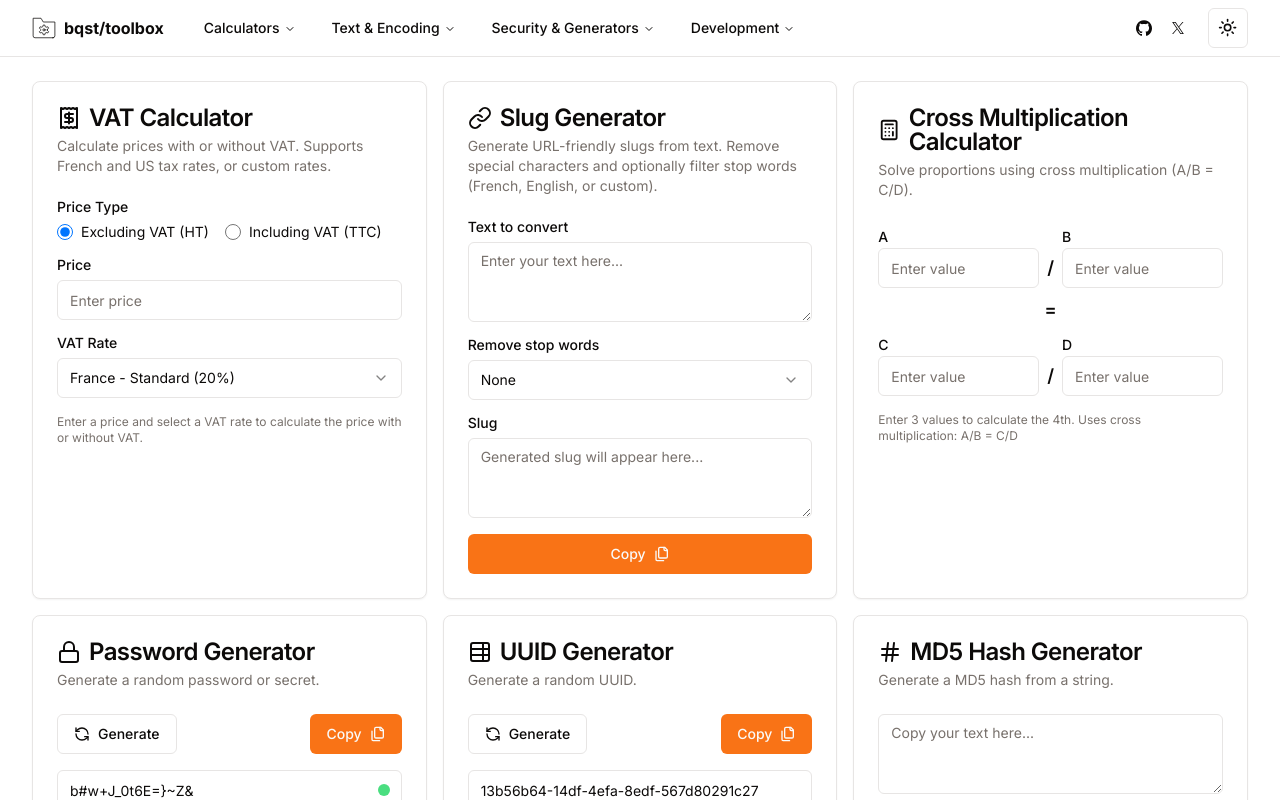
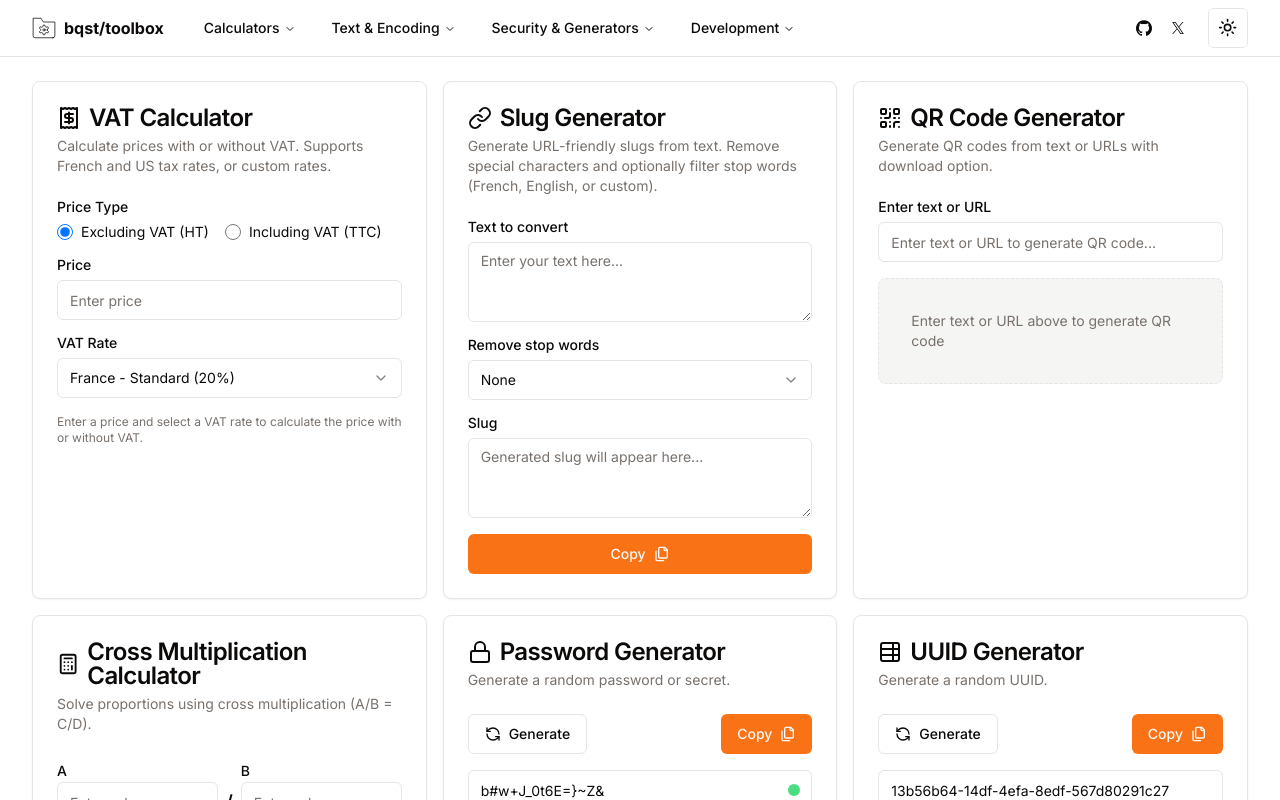
Before and after one commit to bqst/toolbox, a Next.js app: page / in a window 1280 px wide. Shown: the top 800 px of the page. Built offline with nearby package versions, Linux system fonts and the light colour scheme.

Commit message:
✨ Add QR code generator

```diff
--- a/package.json
+++ b/package.json
@@ -29,6 +29,7 @@
     "lucide-react": "^0.297.0",
     "next": "14.0.4",
     "next-themes": "^0.2.1",
+    "qrcode.react": "^4.2.0",
     "react": "^18",
     "react-dom": "^18",
     "tailwind-merge": "^2.1.0",
--- a/src/app/page.tsx
+++ b/src/app/page.tsx
@@ -7,6 +7,7 @@ import SlugForm from '@/components/slug-form'
 import Base64ImageForm from '@/components/base64-image-form'
 import JsonForm from '@/components/json-form'
 import SortDedupeForm from '@/components/sort-dedupe-form'
+import QRCodeForm from '@/components/qr-code-form'
 
 import CommitLint from '@/components/commit-lint'
 import {
@@ -24,6 +25,7 @@ import {
   Image as ImageIcon,
   Link as LinkIcon,
   Lock,
+  QrCode,
   Receipt,
   SpellCheck,
   TableProperties,
@@ -62,6 +64,21 @@ export default function Home() {
         </CardHeader>
         <CardContent>
           <SlugForm />
+        </CardContent>
+      </Card>
+
+      <Card id="qr-code-generator">
+        <CardHeader>
+          <CardTitle className="flex flex-row items-center">
+            <QrCode className="inline-block mr-2" />
+            QR Code Generator
+          </CardTitle>
+          <CardDescription>
+            Generate QR codes from text or URLs with download option.
+          </CardDescription>
+        </CardHeader>
+        <CardContent>
+          <QRCodeForm />
         </CardContent>
       </Card>
 
--- a/src/components/main-nav.tsx
+++ b/src/components/main-nav.tsx
@@ -20,6 +20,7 @@ import {
   Image as ImageIcon,
   Link as LinkIcon,
   Lock,
+  QrCode,
   Receipt,
   SpellCheck,
   TableProperties,
@@ -48,6 +49,12 @@ const featuresByTheme = {
       description:
         'Generate URL-friendly slugs from text. Remove special characters and optionally filter stop words.',
       icon: LinkIcon,
+    },
+    {
+      title: 'QR Code Generator',
+      href: '#qr-code-generator',
+      description: 'Generate QR codes from text or URLs with download option.',
+      icon: QrCode,
     },
     {
       title: 'Base64 Image Encode',
--- a/src/components/mobile-nav.tsx
+++ b/src/components/mobile-nav.tsx
@@ -18,6 +18,7 @@ import {
   Image as ImageIcon,
   Link as LinkIcon,
   Lock,
+  QrCode,
   Receipt,
   SpellCheck,
   TableProperties,
@@ -41,6 +42,11 @@ const featuresByTheme = {
       title: 'Slug Generator',
       href: '#slug-generator',
       icon: LinkIcon,
+    },
+    {
+      title: 'QR Code Generator',
+      href: '#qr-code-generator',
+      icon: QrCode,
     },
     {
       title: 'Base64 Image Encode',
--- /dev/null
+++ b/src/components/qr-code-form.tsx
@@ -0,0 +1,105 @@
+'use client'
+
+import { useState, useRef } from 'react'
+import { QRCodeSVG } from 'qrcode.react'
+import { Input } from '@/components/ui/input'
+import { Label } from '@/components/ui/label'
+import { Button } from '@/components/ui/button'
+import { Download } from 'lucide-react'
+
+const QRCodeForm = () => {
+  const [text, setText] = useState('')
+  const qrRef = useRef<HTMLDivElement>(null)
+
+  const handleDownload = () => {
+    if (!text || !qrRef.current) return
+
+    const svgElement = qrRef.current.querySelector('svg')
+    if (!svgElement) return
+
+    // Convert SVG to canvas, then to blob for download
+    const svgData = new XMLSerializer().serializeToString(svgElement)
+    const canvas = document.createElement('canvas')
+    const ctx = canvas.getContext('2d')
+    const img = new Image()
+
+    img.onload = () => {
+      // Set canvas size with padding
+      const padding = 20
+      canvas.width = img.width + padding * 2
+      canvas.height = img.height + padding * 2
+
+      // Fill white background
+      if (ctx) {
+        ctx.fillStyle = '#ffffff'
+        ctx.fillRect(0, 0, canvas.width, canvas.height)
+
+        // Draw the QR code image
+        ctx.drawImage(img, padding, padding)
+
+        canvas.toBlob((blob) => {
+          if (!blob) return
+
+          const url = URL.createObjectURL(blob)
+          const link = document.createElement('a')
+          link.href = url
+          link.download = `qrcode-${Date.now()}.png`
+          document.body.appendChild(link)
+          link.click()
+          document.body.removeChild(link)
+          URL.revokeObjectURL(url)
+        }, 'image/png')
+      }
+    }
+
+    // Use data URL to avoid CORS issues
+    const svgBlob = new Blob([svgData], { type: 'image/svg+xml;charset=utf-8' })
+    const url = URL.createObjectURL(svgBlob)
+    img.src = url
+
+    // Clean up the object URL after loading
+    img.onerror = () => {
+      URL.revokeObjectURL(url)
+    }
+  }
+
+  return (
+    <div className="grid gap-4">
+      <div className="grid gap-2">
+        <Label htmlFor="qr-input">Enter text or URL</Label>
+        <Input
+          id="qr-input"
+          type="text"
+          placeholder="Enter text or URL to generate QR code..."
+          value={text}
+          onChange={(e) => setText(e.target.value)}
+        />
+      </div>
+
+      {text && (
+        <div className="flex flex-col items-center gap-4">
+          <div
+            ref={qrRef}
+            className="flex items-center justify-center p-4 bg-white rounded-lg border"
+          >
+            <QRCodeSVG value={text} size={256} />
+          </div>
+          <Button onClick={handleDownload} disabled={!text}>
+            <Download className="mr-2 h-4 w-4" />
+            Download QR Code
+          </Button>
+        </div>
+      )}
+
+      {!text && (
+        <div className="flex items-center justify-center p-8 bg-muted rounded-lg border border-dashed">
+          <p className="text-sm text-muted-foreground">
+            Enter text or URL above to generate QR code
+          </p>
+        </div>
+      )}
+    </div>
+  )
+}
+
+export default QRCodeForm
```
Also changed, not shown: 2 other files (tests, documents, lock files or other folders).
